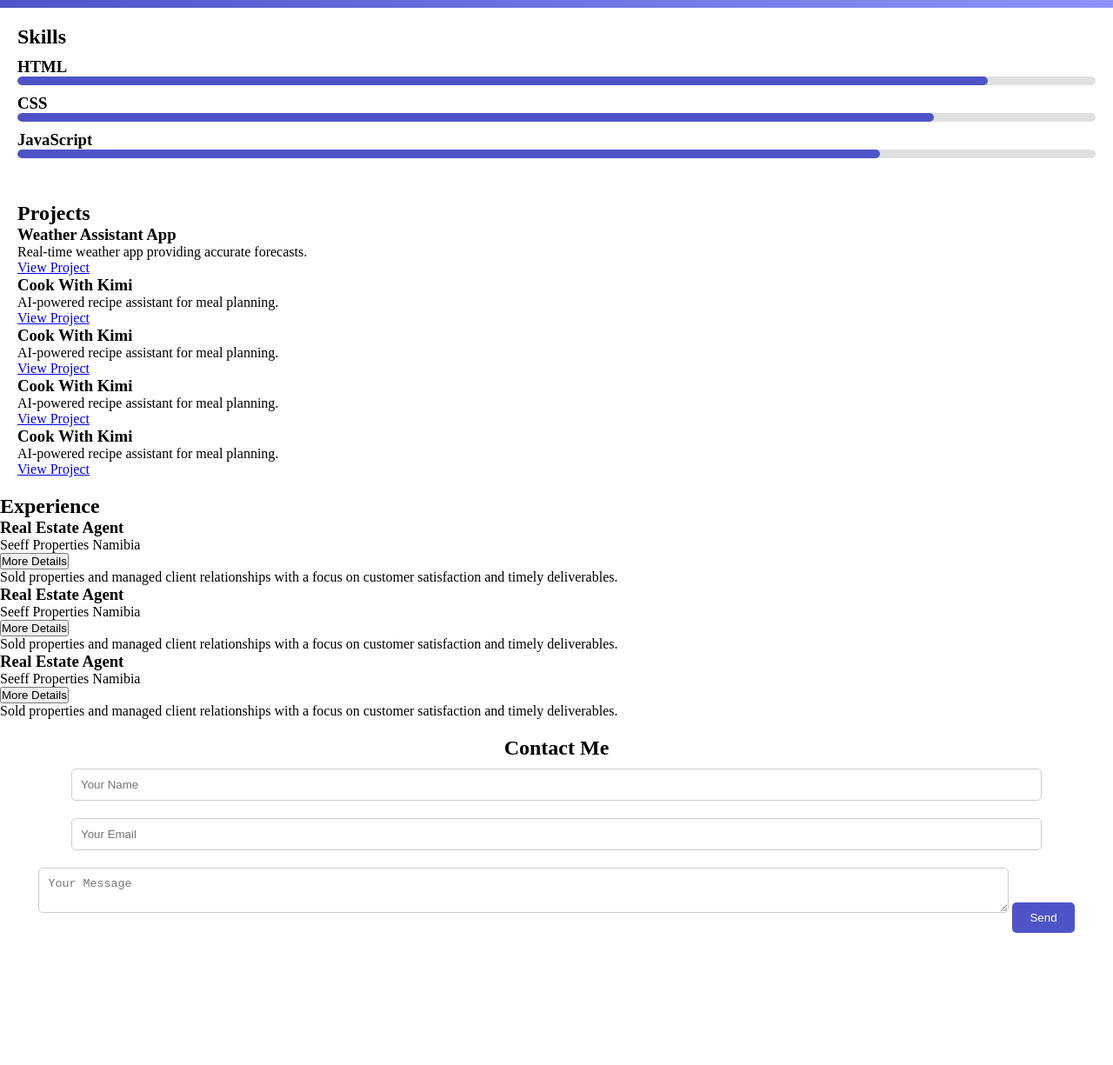
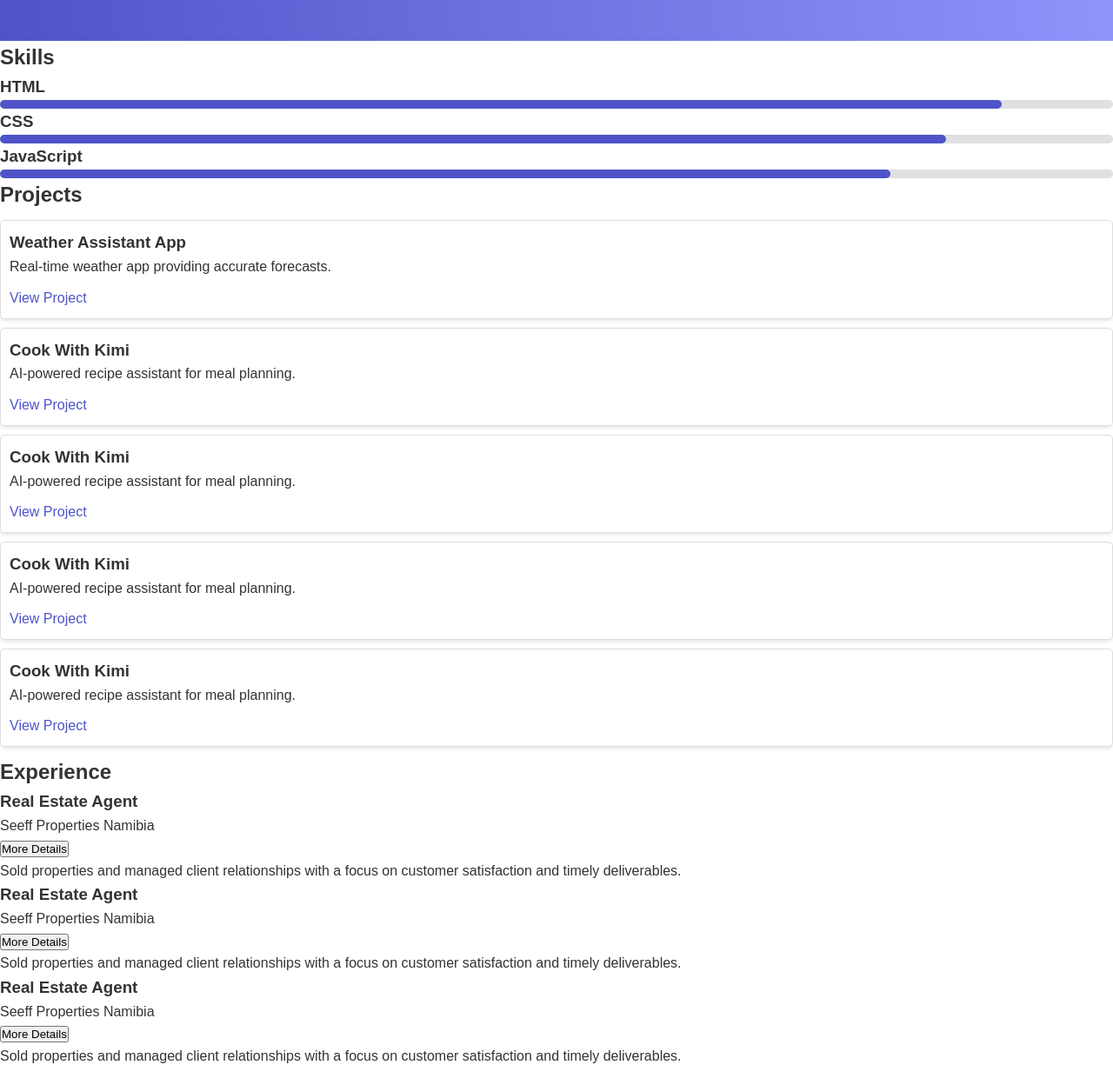
Before and after one commit to kimnanuseb/Coding, a plain HTML site: page index.html in a window 1280 px wide. Shown: the part 165-1390 px from the top of the page at 87% size. Before the commit the page ends 1258 px from the top, so only its background shows below. Drawn offline with Linux system fonts and the light colour scheme.

Commit message:
Update styles.css

```diff
--- a/styles.css
+++ b/styles.css
@@ -5,75 +5,72 @@
     box-sizing: border-box;
 }
 
+body {
+    font-family: Arial, sans-serif;
+    line-height: 1.6;
+    color: #333;
+}
+
 /* Hero Section */
 #hero {
-    text-align: center;
-    padding: 50px;
     background: linear-gradient(to right, #4e54c8, #8f94fb);
     color: white;
+    text-align: center;
+    padding: 50px 20px;
+}
+
+.hero-content button {
+    background: white;
+    color: #4e54c8;
+    border: none;
+    padding: 10px 20px;
+    border-radius: 5px;
+    cursor: pointer;
 }
 
 /* Skills Section */
-#skills {
-    padding: 20px;
+#skills .progress-bar {
+    background: #e0e0e0;
+    position: relative;
+    height: 10px;
+    border-radius: 5px;
 }
 
-.skill {
-    margin: 10px 0;
-}
-
-.progress-bar {
-    background: #e0e0e0;
-    border-radius: 5px;
-    overflow: hidden;
-    position: relative;
-}
-
-.progress-bar span {
+#skills .progress-bar span {
     display: block;
-    height: 10px;
+    height: 100%;
     background: #4e54c8;
     border-radius: 5px;
-    transition: width 0.3s ease;
 }
 
 /* Projects Section */
-#projects {
-    padding: 20px;
+#projects .project-card {
+    border: 1px solid #ddd;
+    padding: 10px;
+    margin: 10px 0;
+    border-radius: 5px;
+    box-shadow: 0 2px 4px rgba(0, 0, 0, 0.1);
 }
 
-.project {
-    margin: 10px 0;
-    background: #f7f7f7;
-    padding: 10px;
-    border-radius: 5px;
-    box-shadow: 0 4px 6px rgba(0, 0, 0, 0.1);
+.project-card a {
+    display: inline-block;
+    margin-top: 10px;
+    text-decoration: none;
+    color: #4e54c8;
 }
 
 /* Contact Section */
-#contact {
-    padding: 20px;
-    text-align: center;
-}
-
-form input, form textarea {
-    width: 90%;
+#contact form input, #contact form textarea {
+    width: 100%;
     margin: 10px 0;
     padding: 10px;
     border: 1px solid #ccc;
-    border-radius: 5px;
 }
 
-form button {
-    padding: 10px 20px;
+#contact form button {
     background: #4e54c8;
     color: white;
+    padding: 10px;
     border: none;
-    border-radius: 5px;
     cursor: pointer;
-    transition: background 0.3s ease;
 }
-
-form button:hover {
-    background: #8f94fb;
-}
```
